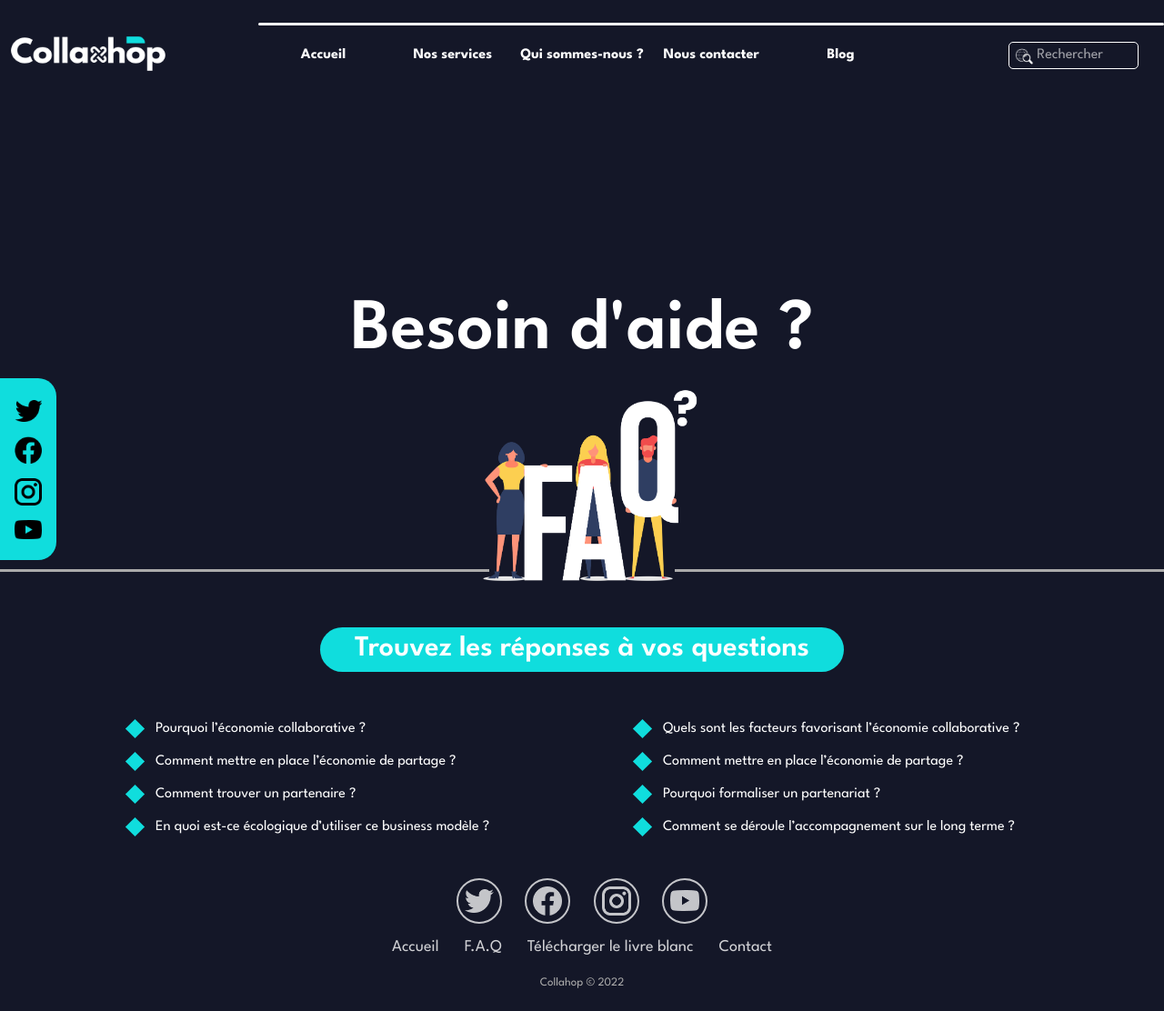
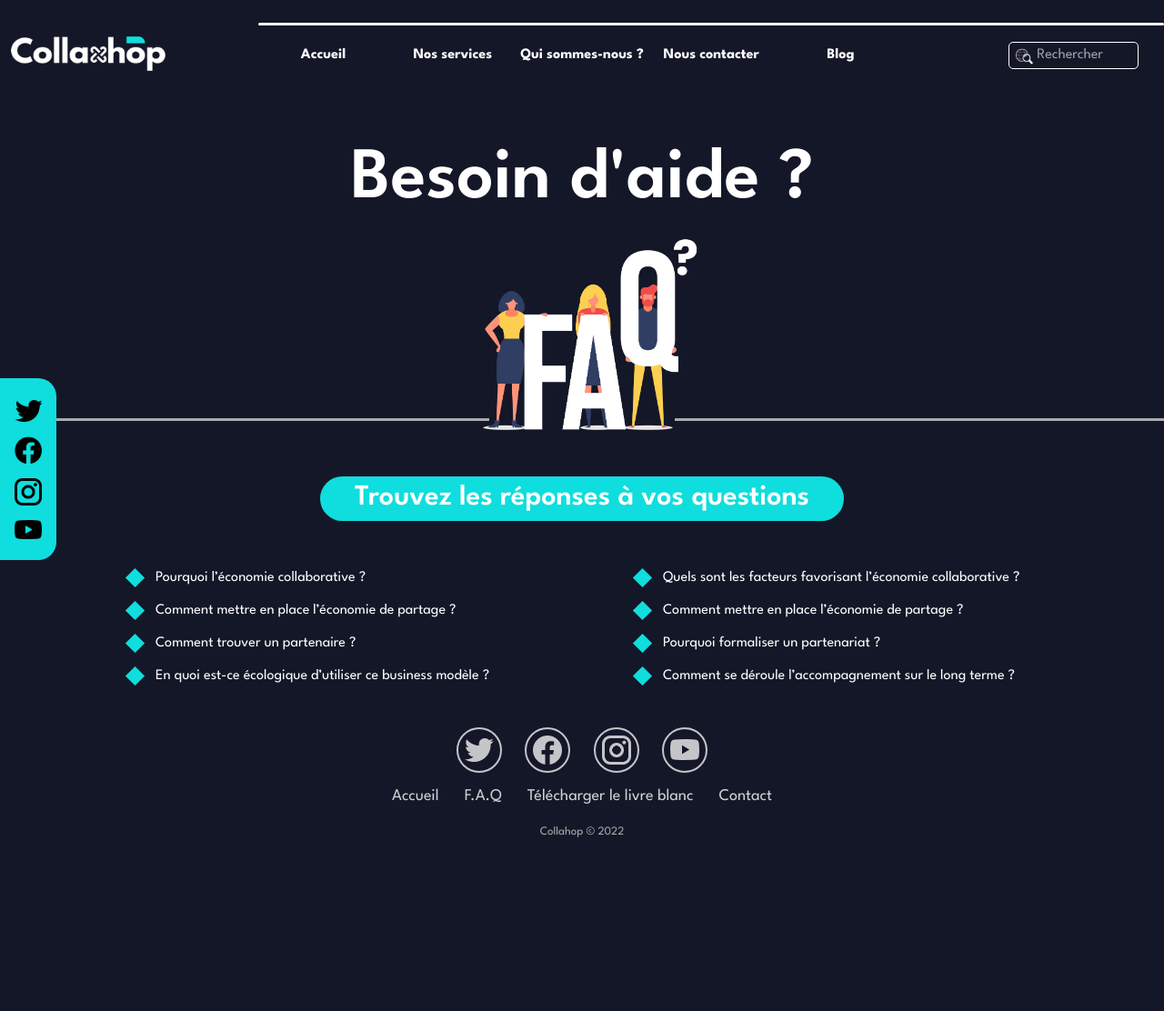
Before and after one commit to WildCodeSchool/2022-03-php-Lyon-P3-Collahop, a Symfony app: template templates/faq/index.html.twig in a window 1280 px wide. Shown: the whole page at 91% size. After the commit the page ends 921 px from the top, so only its background shows below. Run offline with Twig, Linux system fonts and the light colour scheme; the template is opened without the code that fills it, so the values that code supplies are empty; style sheets or scripts are compiled from the project's sources; some libraries are stand-ins or nearby versions.

Commit message:
margin at the bottom of the page fixed

```diff
--- a/assets/styles/faq.scss
+++ b/assets/styles/faq.scss
@@ -4,8 +4,6 @@
 
 .faq_page{
   background-color: $color-slogan;
-  padding-top: 150px;
-  min-height: 100vh;
   max-height: 1000vh;
 }
 
```
